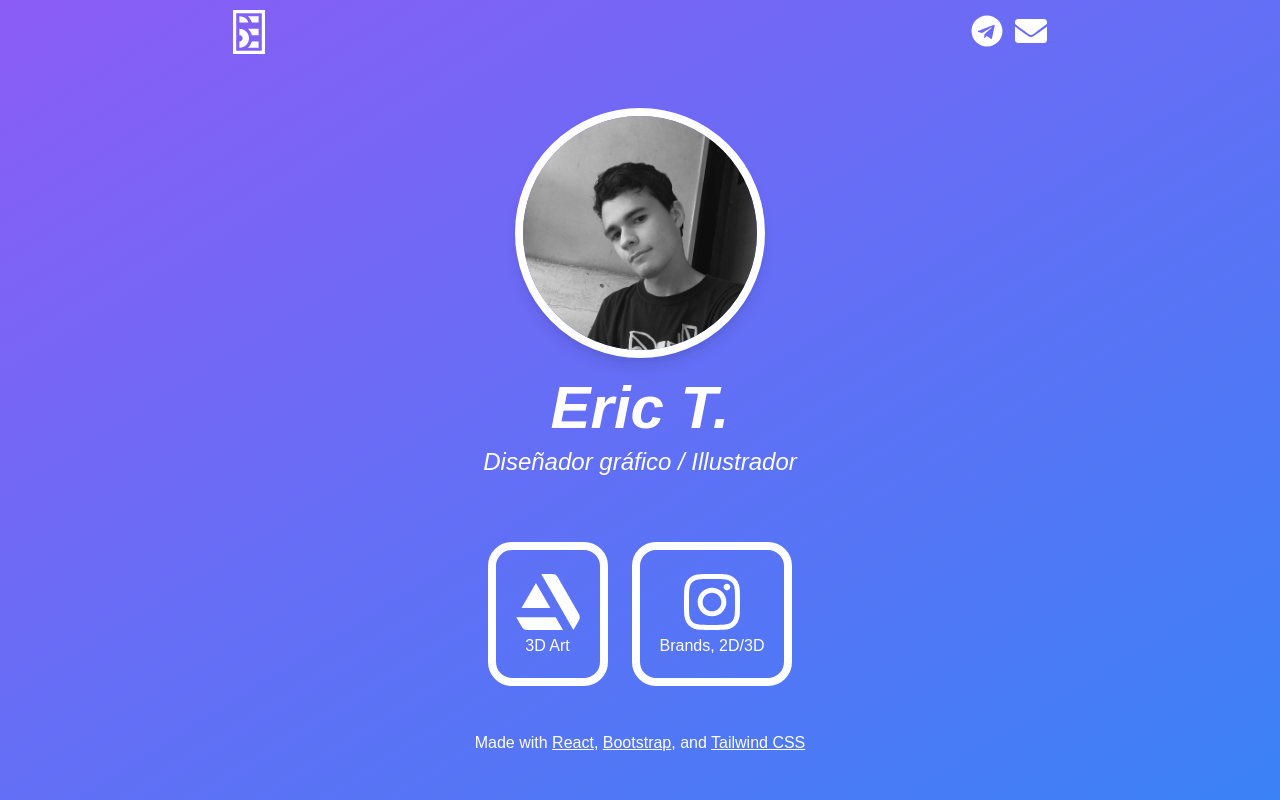
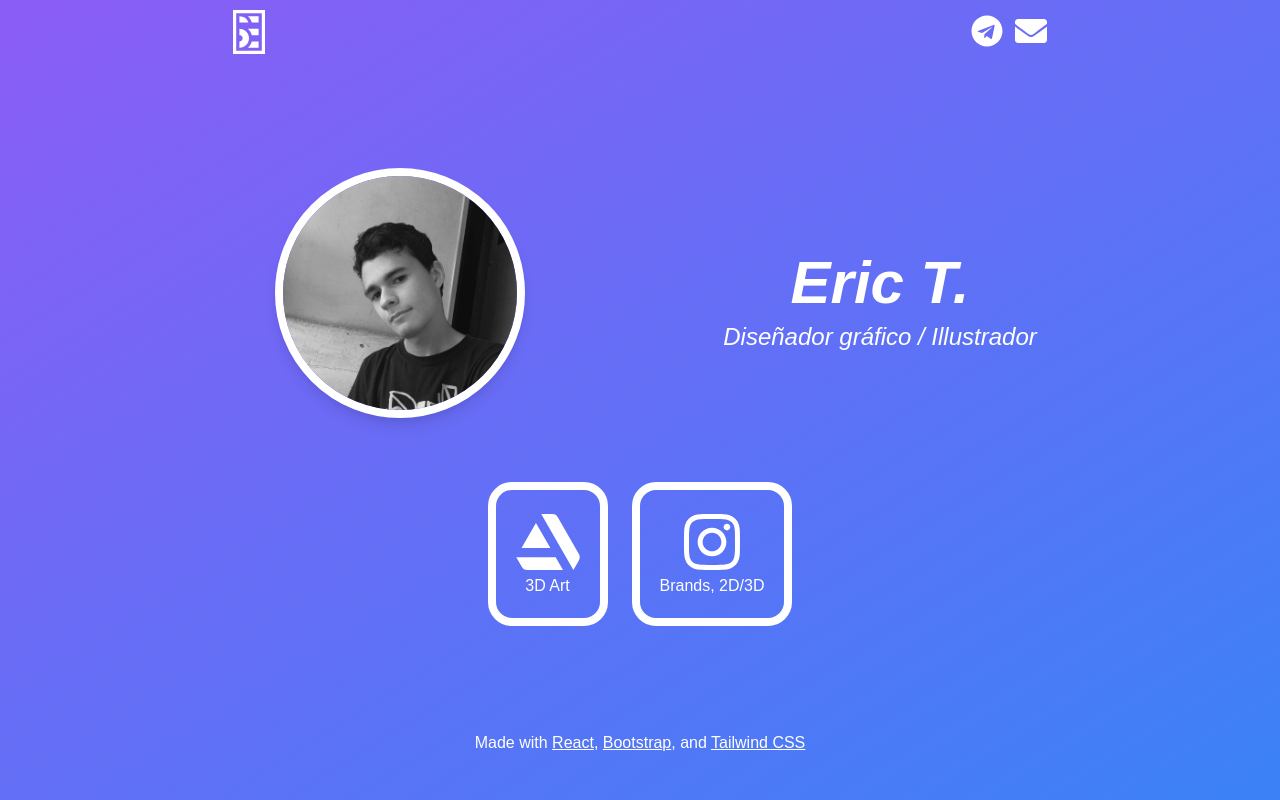
Before and after one commit to SimplyEr1c/simplyer1cportfolio, a React (Create React App) app: page / in a window 1280 px wide. Built offline with nearby package versions, Linux system fonts and the light colour scheme.

Commit message:
Replaced Flex with Grid.

```diff
--- a/src/components/me.js
+++ b/src/components/me.js
@@ -6,7 +6,7 @@
   return (
     <div>
       <div className="container w-3/4 m-auto">
-        <div className="flex flex-col text-center items-center">
+        <div className="grid grid-cols-1 sm:grid-cols-2 text-center items-center">
 
           <div className="items-center">
             <img src={er1mg} height="250" width="250" alt="Er1c" className="inline shadow-lg rounded-full border-white border-8" />
```
